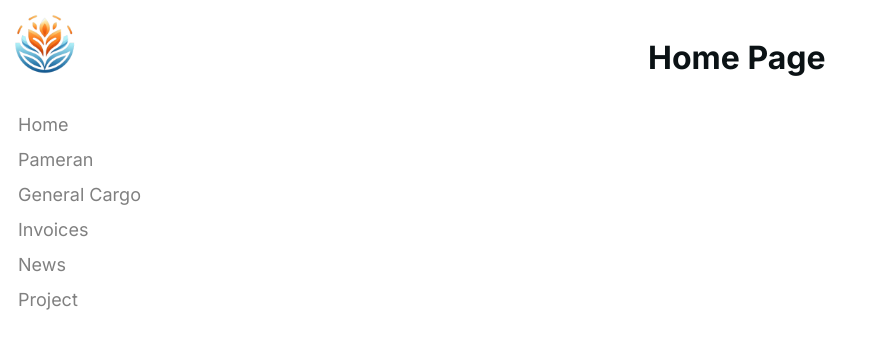
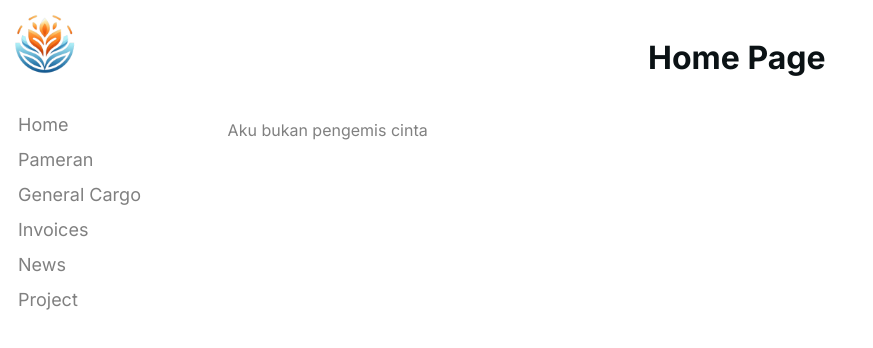
Before and after one commit to alamasy/anatuea, a Next.js app: page / in a window 1280 px wide. Shown: the top 348 px of the page, without its empty margins (0-873 px from the left). Built offline with nearby package versions, Linux system fonts and the light colour scheme.

Commit message:
ga tau lupa2

```diff
--- a/app/page.js
+++ b/app/page.js
@@ -4,6 +4,7 @@ export default function Home () {
   return (
     <>
       <Title>Home Page</Title>
+      <p>Aku bukan pengemis cinta</p>
     </>
   );
 }
```
